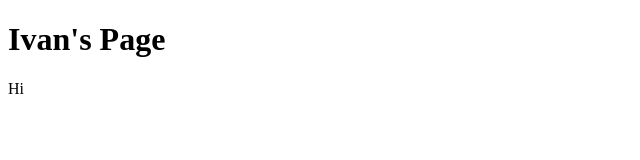
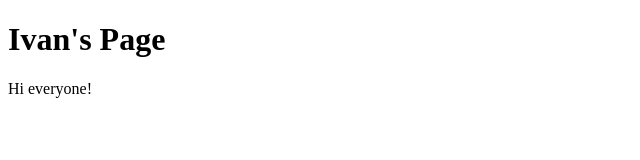
Before and after one commit to ifotn/comp2083-collab-w21, a plain HTML site: page ivan.html in a window 1280 px wide. Shown: the full height of the page, 0-640 px from the left. Drawn offline with Linux system fonts and the light colour scheme.

Commit message:
added to the paragraph

```diff
--- a/ivan.html
+++ b/ivan.html
@@ -8,6 +8,6 @@
    </head>
    <body>
       <h1>Ivan's Page</h1>
-      <p>Hi</p>
+      <p>Hi everyone!</p>
    </body>
 </html>
```
